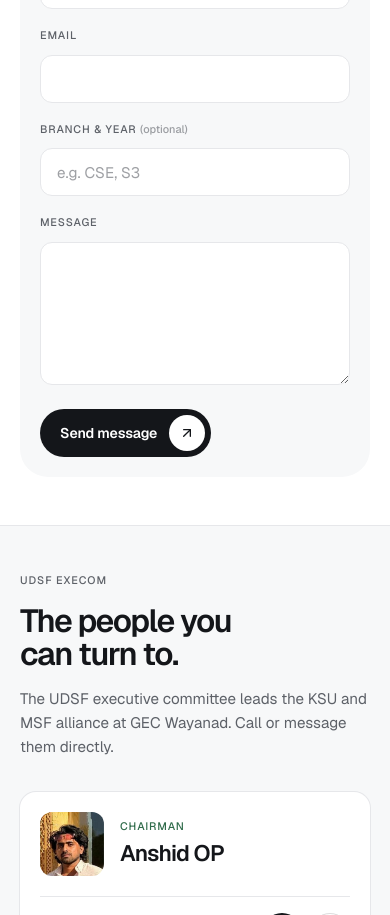
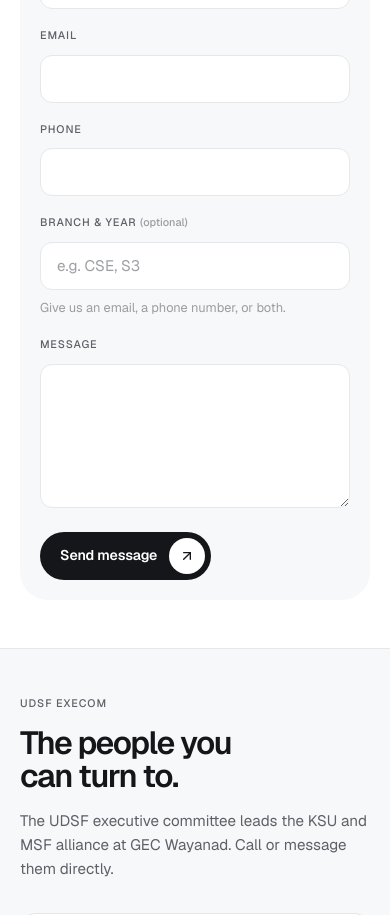
Before and after one commit to udsfgecw/website, a React (Vite) app: page /contact in a window 390 px wide. Shown: the part 912-1827 px from the top of the page. Built offline with nearby package versions, Linux system fonts and the light colour scheme; no server answers.

Commit message:
Accept phone or email on contact form
Make email optional, add a phone field, and require at least one of the two on submit.

Co-Authored-By: Claude Haiku 5.5 <noreply@anthropic.com>

```diff
--- a/src/components/contact/ContactForm.tsx
+++ b/src/components/contact/ContactForm.tsx
@@ -22,6 +22,11 @@ export default function ContactForm() {
     e.preventDefault();
     const form = e.currentTarget;
     const data = new FormData(form);
+    if (!String(data.get("email")).trim() && !String(data.get("phone")).trim()) {
+      setError("Add an email or a phone number so we can reply.");
+      setStatus("error");
+      return;
+    }
     setStatus("sending");
     try {
       const res = await fetch(FORM_URL, { method: "POST", headers: { Accept: "application/json" }, body: data });
@@ -83,16 +88,23 @@ export default function ContactForm() {
         </div>
         <div>
           <label htmlFor={`${id}-email`} className="label text-ink-2">Email</label>
-          <input id={`${id}-email`} name="email" type="email" required autoComplete="email" className={cn(field, "mt-2 h-12")} />
+          <input id={`${id}-email`} name="email" type="email" autoComplete="email" className={cn(field, "mt-2 h-12")} />
         </div>
       </div>
 
-      <div className="mt-3">
-        <label htmlFor={`${id}-dept`} className="label text-ink-2">
-          Branch &amp; year <span className="tracking-normal normal-case text-ink-2/60">(optional)</span>
-        </label>
-        <input id={`${id}-dept`} name="branch_and_year" placeholder="e.g. CSE, S3" className={cn(field, "mt-2 h-12")} />
+      <div className="mt-3 grid gap-3 sm:grid-cols-2">
+        <div>
+          <label htmlFor={`${id}-phone`} className="label text-ink-2">Phone</label>
+          <input id={`${id}-phone`} name="phone" type="tel" autoComplete="tel" className={cn(field, "mt-2 h-12")} />
+        </div>
+        <div>
+          <label htmlFor={`${id}-dept`} className="label text-ink-2">
+            Branch &amp; year <span className="tracking-normal normal-case text-ink-2/60">(optional)</span>
+          </label>
+          <input id={`${id}-dept`} name="branch_and_year" placeholder="e.g. CSE, S3" className={cn(field, "mt-2 h-12")} />
+        </div>
       </div>
+      <p className="mt-2 text-[0.8rem] text-ink-2/60">Give us an email, a phone number, or both.</p>
 
       <div className="mt-3">
         <label htmlFor={`${id}-message`} className="label text-ink-2">Message</label>
```
